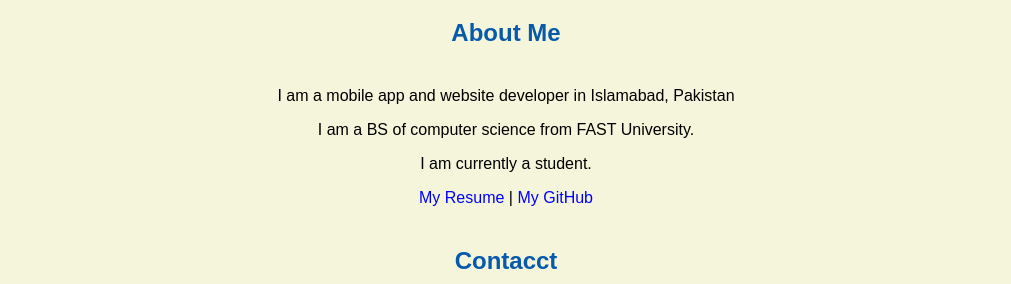
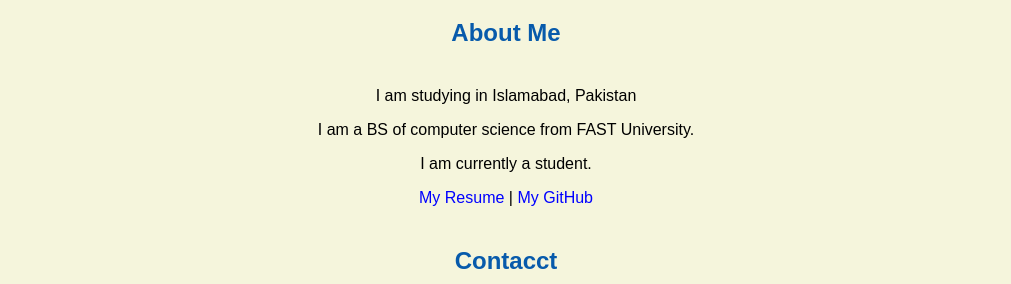
Before and after one commit to noor2205/noor2205.github.io, a plain HTML site: page index.html in a window 1280 px wide. Shown: the part 516-800 px from the top of the page, without its empty margins (134-1145 px from the left). Drawn offline with Linux system fonts and the light colour scheme; files whose address does not match are found by name.

Commit message:
Add files via upload

```diff
--- a/index.html
+++ b/index.html
@@ -19,7 +19,7 @@
     <img src="image/banner.jpg"width="75%" alt="banner" >
     <h1>Noor Fatima's Portal</h1>
     <h2>About Me</h2>
-    <p>I am a mobile app and website developer in Islamabad, Pakistan</p>
+    <p>I am studying in Islamabad, Pakistan</p>
     <p>I am a BS of computer science from FAST University.</p>
     <p>I am currently a student.</p>
     <p><a href="resume.html">My Resume</a> | <a href="https://github.com/noor2205"> My GitHub </a></p>
```
